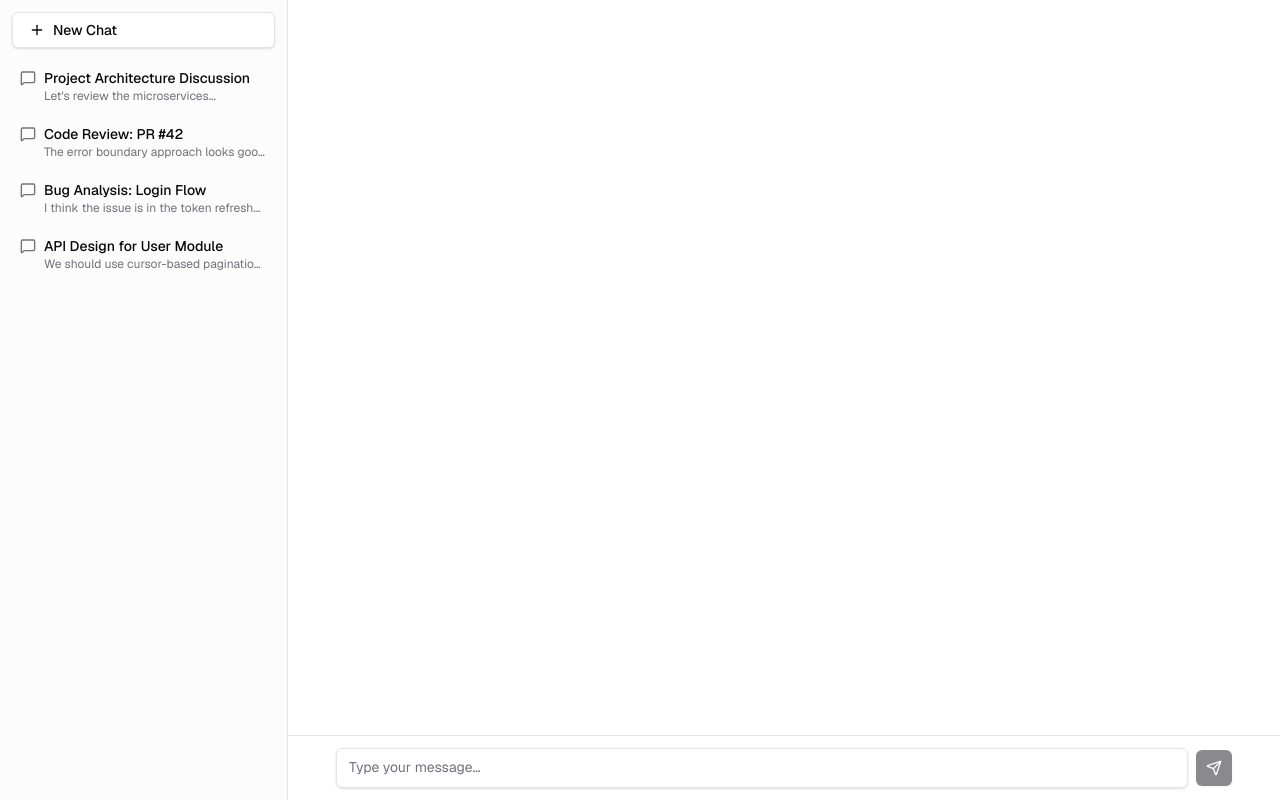
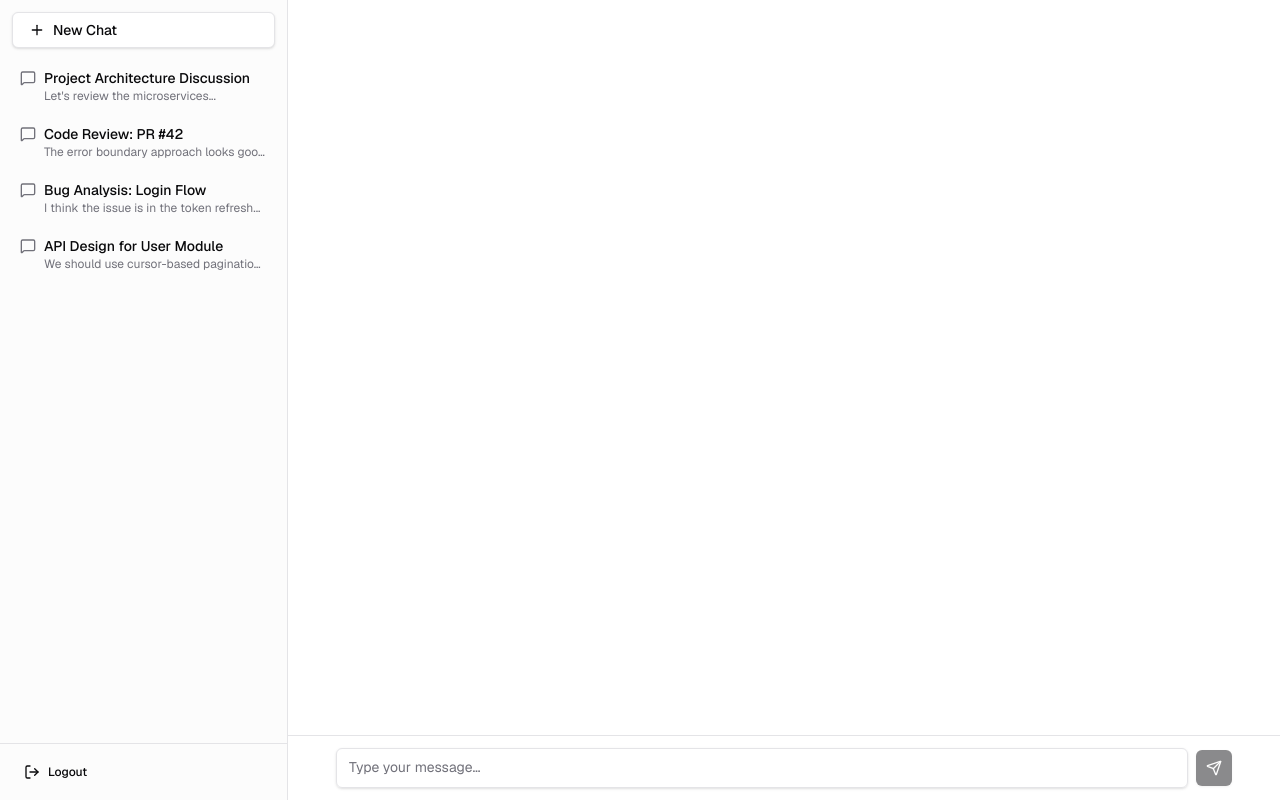
Before and after one commit to nguyendangthaoit/ent-agent, a Next.js app in the folder frontend/: page / in a window 1280 px wide. Built offline with nearby package versions, Linux system fonts and the light colour scheme.

Commit message:
logout the system

```diff
--- a/frontend/src/components/admin/AdminSidebar.tsx
+++ b/frontend/src/components/admin/AdminSidebar.tsx
@@ -1,6 +1,7 @@
 "use client";
 
 import React from "react";
+import { useRouter } from "next/navigation";
 import { cn } from "@/src/lib/utils";
 import {
     Users,
@@ -8,9 +9,11 @@ import {
     Shield,
     Settings,
     BarChart3,
+    LogOut,
     type LucideIcon,
 } from "lucide-react";
-
+import { apiClient } from "@/src/lib/apiClient";
+import { API_ENDPOINTS } from "@/src/lib/apiEndpoints";
 interface NavItem {
     id: string;
     label: string;
@@ -31,6 +34,13 @@ interface AdminSidebarProps {
 }
 
 export function AdminSidebar({ activeNav, onNavChange }: AdminSidebarProps) {
+    const router = useRouter();
+
+    const handleLogout = async () => {
+        await apiClient.post(API_ENDPOINTS.auth.logout, {});
+        router.push("/login");
+    };
+
     return (
         <aside className="flex h-full w-64 flex-col border-r border-border bg-muted/30">
             {/* Header */}
@@ -59,9 +69,16 @@ export function AdminSidebar({ activeNav, onNavChange }: AdminSidebarProps) {
                 ))}
             </nav>
 
-            {/* Footer */}
-            <div className="border-t border-border p-3">
-                <p className="text-xs text-muted-foreground">Admin v0.1.0</p>
+            {/* Footer with Logout */}
+            <div className="border-t border-border p-3 space-y-2">
+                <button
+                    onClick={handleLogout}
+                    className="flex w-full items-center gap-2 rounded-md px-3 py-2 text-sm text-muted-foreground hover:bg-destructive/10 hover:text-destructive transition-colors"
+                >
+                    <LogOut className="size-4" />
+                    <span>Logout</span>
+                </button>
+                <p className="text-xs text-muted-foreground px-3">Admin v0.1.0</p>
             </div>
         </aside>
     );
--- a/frontend/src/components/chat/ChatSidebar.tsx
+++ b/frontend/src/components/chat/ChatSidebar.tsx
@@ -1,7 +1,10 @@
 "use client"
-import { Plus, MessageSquare } from "lucide-react";
+import { useRouter } from "next/navigation";
+import { Plus, MessageSquare, LogOut } from "lucide-react";
 import { Button } from "@/src/components/ui/button";
 import { cn } from "@/src/lib/utils";
+import { apiClient } from "@/src/lib/apiClient";
+import { API_ENDPOINTS } from "@/src/lib/apiEndpoints";
 
 // Placeholder type for a chat history item
 interface ChatSession {
@@ -46,6 +49,13 @@ interface ChatSidebarProps {
 }
 
 export function ChatSidebar({ activeSessionId, onSessionSelect, onNewChat }: ChatSidebarProps) {
+    const router = useRouter();
+
+    const handleLogout = async () => {
+        await apiClient.post(API_ENDPOINTS.auth.logout, {});
+        router.push("/login");
+    };
+
     return (
         <aside className="flex h-full w-72 flex-col border-r border-border bg-muted/30">
             {/* New Chat Button */}
@@ -82,6 +92,19 @@ export function ChatSidebar({ activeSessionId, onSessionSelect, onNewChat }: Cha
                     ))}
                 </div>
             </div>
+
+            {/* Logout */}
+            <div className="border-t border-border p-3">
+                <Button
+                    onClick={handleLogout}
+                    className="w-full justify-start gap-2"
+                    variant="ghost"
+                    size="sm"
+                >
+                    <LogOut className="size-4" />
+                    <span>Logout</span>
+                </Button>
+            </div>
         </aside>
     );
 }
```
